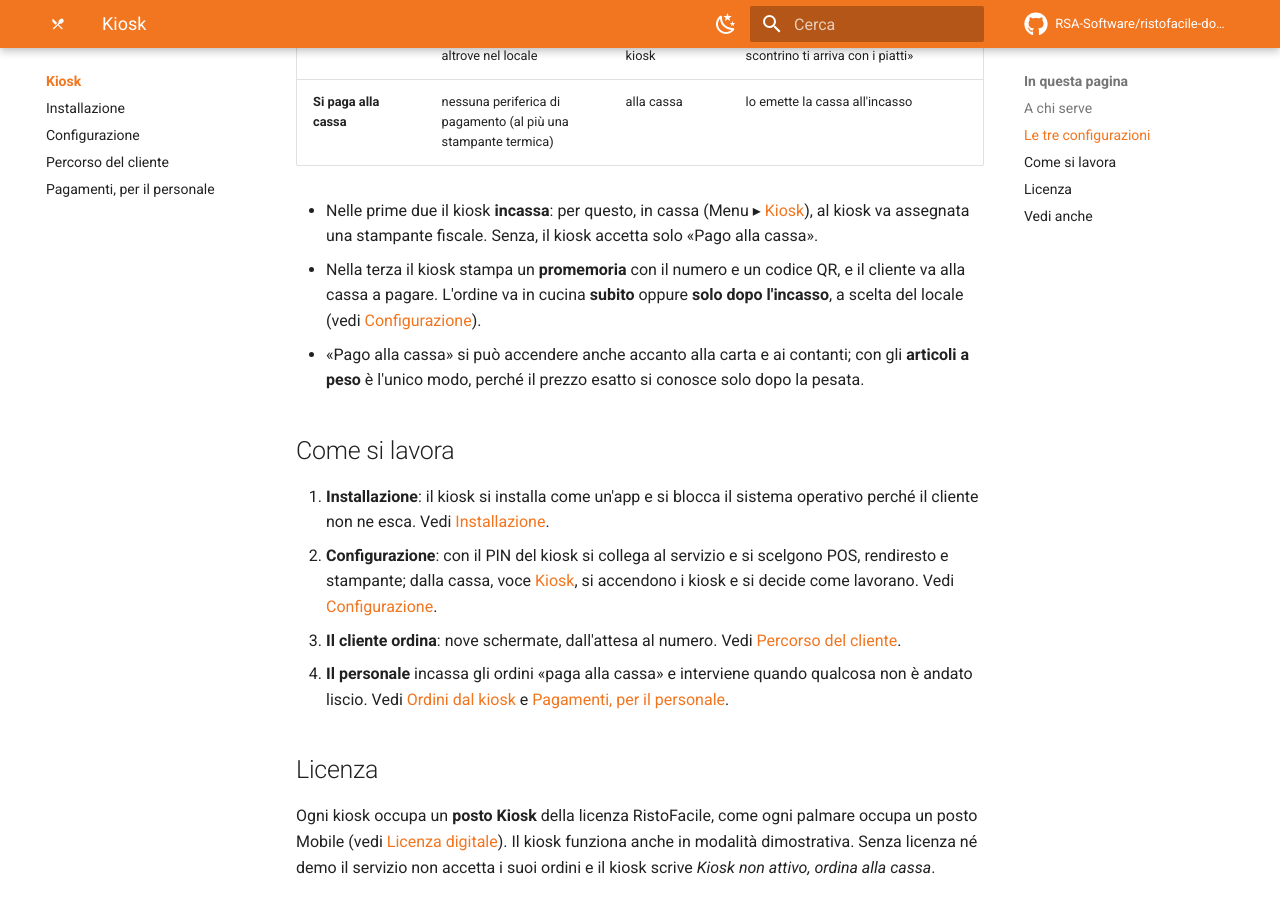
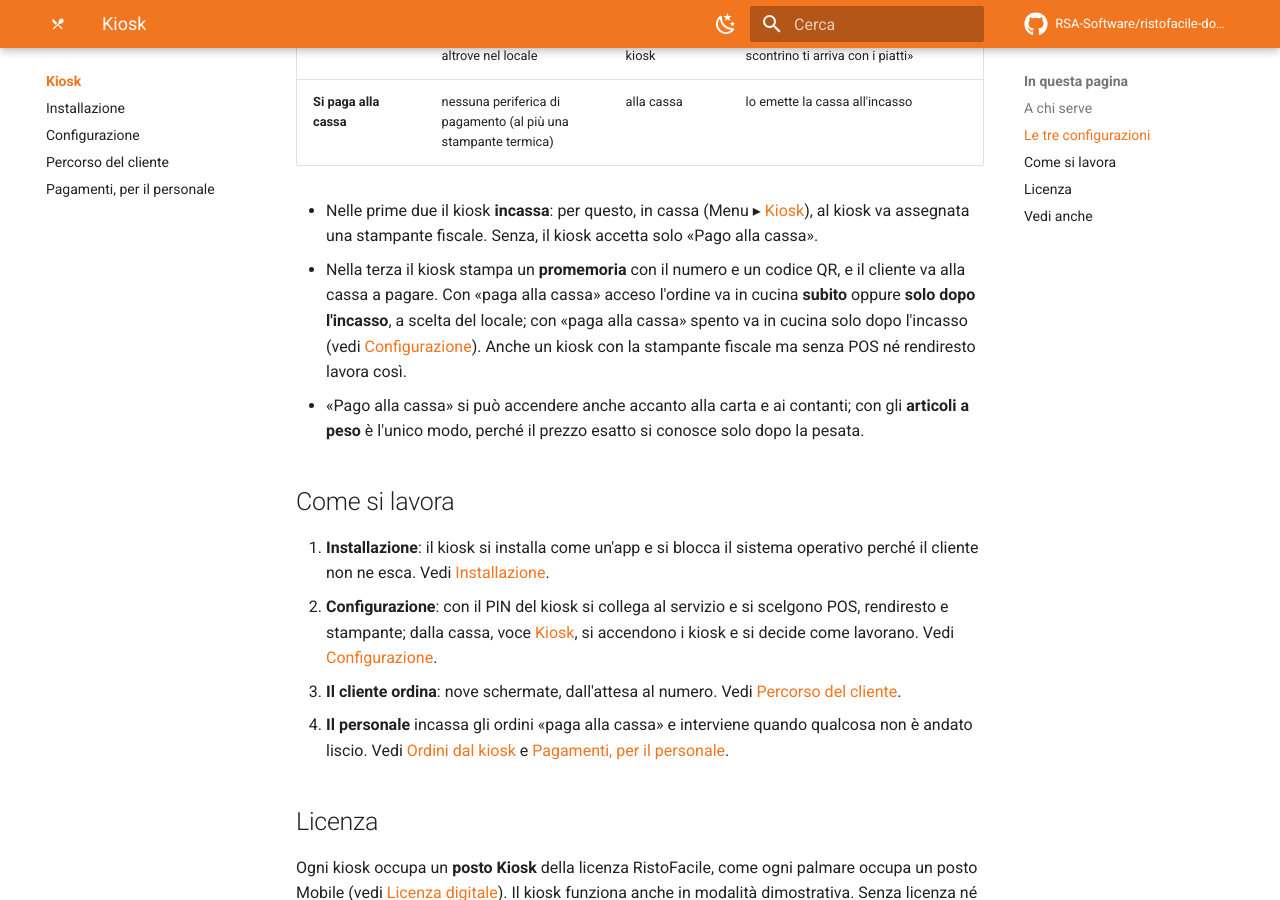
Before and after one commit to RSA-Software/ristofacile-docs, an MkDocs documentation site: the page built from docs/kiosk/index.md, in a window 1280 px wide and 900 px high, scrolled down 1338 px. Built offline with MkDocs 1.6.1 and Material for MkDocs 9.7.7, drawn with Linux system fonts in a browser that asks for light colours; comment, search, counter and statistics services are not loaded.

Commit message:
Manuale kiosk: la configurazione «Si paga alla cassa» con «paga alla cassa» spento (Piano 9, Task 12)
Nella pagina introduttiva del kiosk: l'invio «subito» si sceglie solo con «paga alla cassa» acceso;
spento, l'ordine va in cucina dopo l'incasso, anche per un kiosk con la fiscale senza POS ne'
rendiresto (estensioni del 4/11).

Co-Authored-By: Claude Opus 5.5 <noreply@anthropic.com>

```diff
--- a/docs/kiosk/index.md
+++ b/docs/kiosk/index.md
@@ -37,8 +37,10 @@ queste tre:
 - Nelle prime due il kiosk **incassa**: per questo, in cassa (Menu ▸ [Kiosk](../cassa/kiosk.md)),
   al kiosk va assegnata una stampante fiscale. Senza, il kiosk accetta solo «Pago alla cassa».
 - Nella terza il kiosk stampa un **promemoria** con il numero e un codice QR, e il cliente va alla
-  cassa a pagare. L'ordine va in cucina **subito** oppure **solo dopo l'incasso**, a scelta del
-  locale (vedi [Configurazione](configurazione.md#le-impostazioni-del-servizio)).
+  cassa a pagare. Con «paga alla cassa» acceso l'ordine va in cucina **subito** oppure **solo
+  dopo l'incasso**, a scelta del locale; con «paga alla cassa» spento va in cucina solo dopo
+  l'incasso (vedi [Configurazione](configurazione.md#le-impostazioni-del-servizio)). Anche un kiosk
+  con la stampante fiscale ma senza POS né rendiresto lavora così.
 - «Pago alla cassa» si può accendere anche accanto alla carta e ai contanti; con gli **articoli a
   peso** è l'unico modo, perché il prezzo esatto si conosce solo dopo la pesata.
 
```
